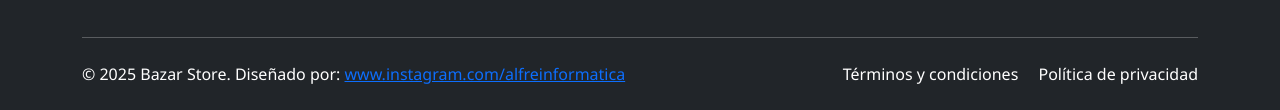
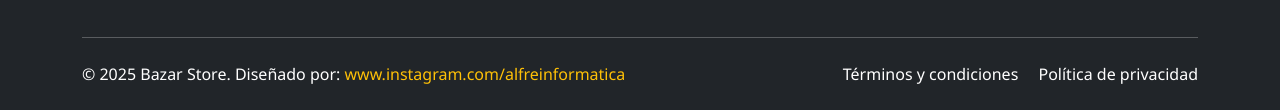
Before and after one commit to devwebse80/bazar, a plain HTML site: page index.html in a window 1280 px wide. Shown: the part 4225-4335 px from the top of the page. Drawn offline with nearby package versions, Linux system fonts and the light colour scheme.

Commit message:
Update index.html

```diff
--- a/index.html
+++ b/index.html
@@ -452,6 +452,9 @@ section {
         font-size: 0.6rem;
         padding: 0.25em 0.4em;
     }
+
+
+
 }
 
 /* Ajustes extra para 320px */
@@ -1155,7 +1158,7 @@ section {
             <hr class="my-4">
             <div class="row">
                 <div class="col-md-8 text-center text-md-start">
-                    <p class="mb-0">&copy; 2025 Bazar Store. Diseñado por: <a class="mb-0" href="https://www.instagram.com/alfreinformatica" target="_blank" class="text-warning text-decoration-none me-3" > www.instagram.com/alfreinformatica</a> </p>
+                    <p class="mb-0">&copy; 2025 Bazar Store. Diseñado por: <a  href="https://www.instagram.com/alfreinformatica" target="_blank" class="text-warning text-decoration-none" > www.instagram.com/alfreinformatica</a> </p>
                 </div>
                 <div class="col-md-4 text-center text-md-end">
                     <p class="mb-0">
```
